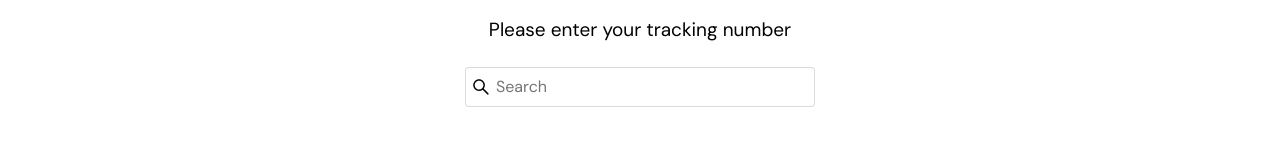
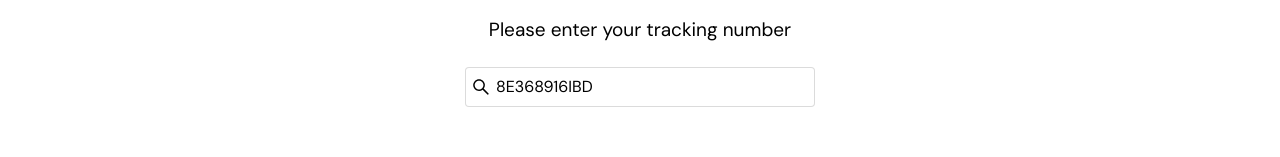
Before and after one commit to Pickbox-Project/Pickbox-frontend, a React (Create React App) app: page /tracking-waiting in a window 1280 px wide. Shown: the part 175-332 px from the top of the page. Built offline with nearby package versions, Linux system fonts and the light colour scheme.

Commit message:
Created the route for the tracking waiting component

```diff
--- a/src/Components/Tracking/Tracking.css
+++ b/src/Components/Tracking/Tracking.css
@@ -47,6 +47,7 @@
 .tracking-input>input::placeholder {
     font-family: "DM Sans", sans-serif;
     font-size: 16px;
+    color: #000;
 }
 
 .tracking-result>img {
--- a/src/Components/TrackingWaiting/TrackingWaiting.jsx
+++ b/src/Components/TrackingWaiting/TrackingWaiting.jsx
@@ -12,7 +12,7 @@ const TrackingWaiting = () => {
       </div>
       <div className="tracking-input">
         <AiOutlineSearch className="search-icon" />
-        <input type="search" placeholder="Search" />
+        <input type="search" placeholder="8E368916IBD"/>
       </div>
       <div className="tracking-result">
         <img src={trackingWaiting} alt="Enter Tracking Number Icon" />
```
